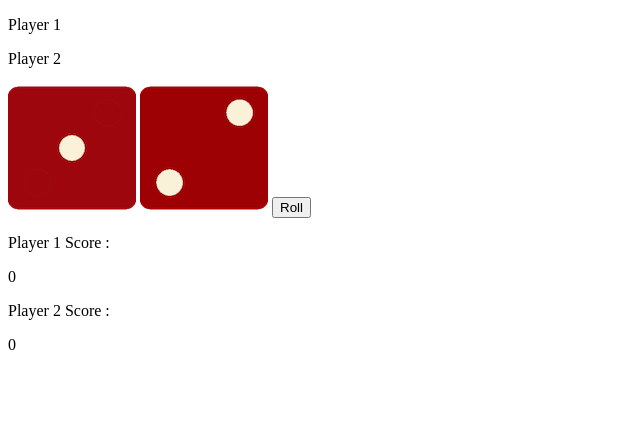
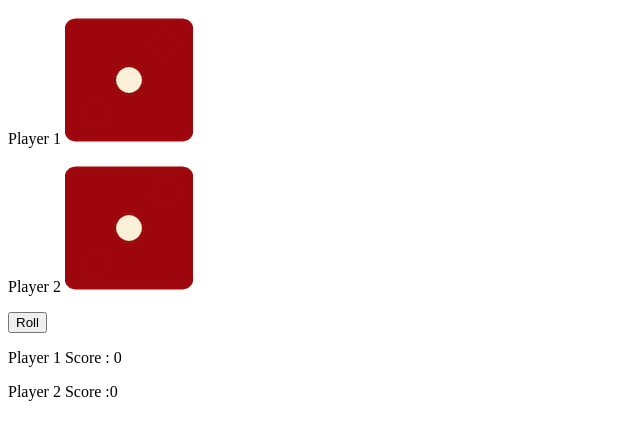
Before and after one commit to 0871063/JavaScript, a plain HTML site: page dice.html in a window 1280 px wide. Shown: the whole page, without its empty margins (0-640 px from the left). Drawn offline with Linux system fonts and the light colour scheme.

Commit message:
Dice Score

```diff
--- a/dice.html
+++ b/dice.html
@@ -11,17 +11,31 @@
         <meta name="description" content="">
         <meta name="viewport" content="width=device-width, initial-scale=1">
         <link rel="stylesheet" href="">
+        <script src="script/function.js"></script>
+        <style>
+        div {
+    text-align: left;
+  }
+        </style>
     </head>
     <body>
         <div>
-            <p>Player 1</p>
-            <p>Player 2</p>
-            <img id="dice1" src="images/dice1.png">
-            <img id="dice2" src="images/dice2.png">
+            <div>
+            <p>Player 1
+            <img id="dice1" src="images/dice1.png" alt="Dice One"> </p>
+        </div>
+        <div>
+            <p>Player 2
+            <img id="dice2" src="images/dice1.png" alt="Dice Two"></p>
+        </div>
+<script>
+            var player1Score = 0;
+            var player2Score = 0;
+</script>
 
-            <button id="btnRoll" onclick="rollDice()">Roll </button>
-            <p>Player 1 Score :</p> <label id="player1Score">0</label>
-            <p>Player 2 Score :</p><label id="player2Score">0</label>
+            <p><button id="btnRoll" onclick="rollDice()">Roll </button></p>
+            <p>Player 1 Score : <label id="player1Score">0</label></p>
+            <p>Player 2 Score :<label id="player2Score">0</label></p>
         </div>
         <!--[if lt IE 7]>
             <p class="browsehappy">You are using an <strong>outdated</strong> browser. Please <a href="#">upgrade your browser</a> to improve your experience.</p>
--- a/script/function.js
+++ b/script/function.js
@@ -18,3 +18,45 @@ function userGuess(title){
         }
     }
 }
+
+function rollDice(){
+
+    // var player1Score = 0;
+    // var player2Score = 0;
+
+    var randomImage = new Array();
+    randomImage[0] = "images/dice1.png"
+    randomImage[1] = "images/dice2.png"
+    randomImage[2] = "images/dice3.png"
+    randomImage[3] = "images/dice4.png"
+    randomImage[4] = "images/dice5.png"
+    randomImage[5] = "images/dice6.png"
+
+    var player1Random = Math.floor(Math.random() * 6)
+    var player2Random = Math.floor(Math.random() * 6)
+
+    if (player1Score >= 20){
+        alert("Player One Won!!!!!");
+        player1Score = 0;
+        player2Score = 0;
+        player1Random = 0;
+        player2Random = 0;
+
+    }else if (player2Score >= 20){
+        alert("Player Two Won!!!!!");
+         player1Score = 0;
+        player2Score = 0;
+        player1Random = 0;
+        player2Random = 0;
+    }
+    else if (player1Random > player2Random ){
+        player1Score =  player1Score + (player1Random - player2Random)
+
+    }else if (player2Random > player1Random ){
+        player2Score = player2Score + (player2Random - player1Random)
+    }
+    document.getElementById("dice1").src = randomImage[player1Random];
+    document.getElementById("dice2").src = randomImage[player2Random];
+    document.getElementById("player1Score").innerHTML = player1Score
+    document.getElementById("player2Score").innerHTML = player2Score
+}
```
